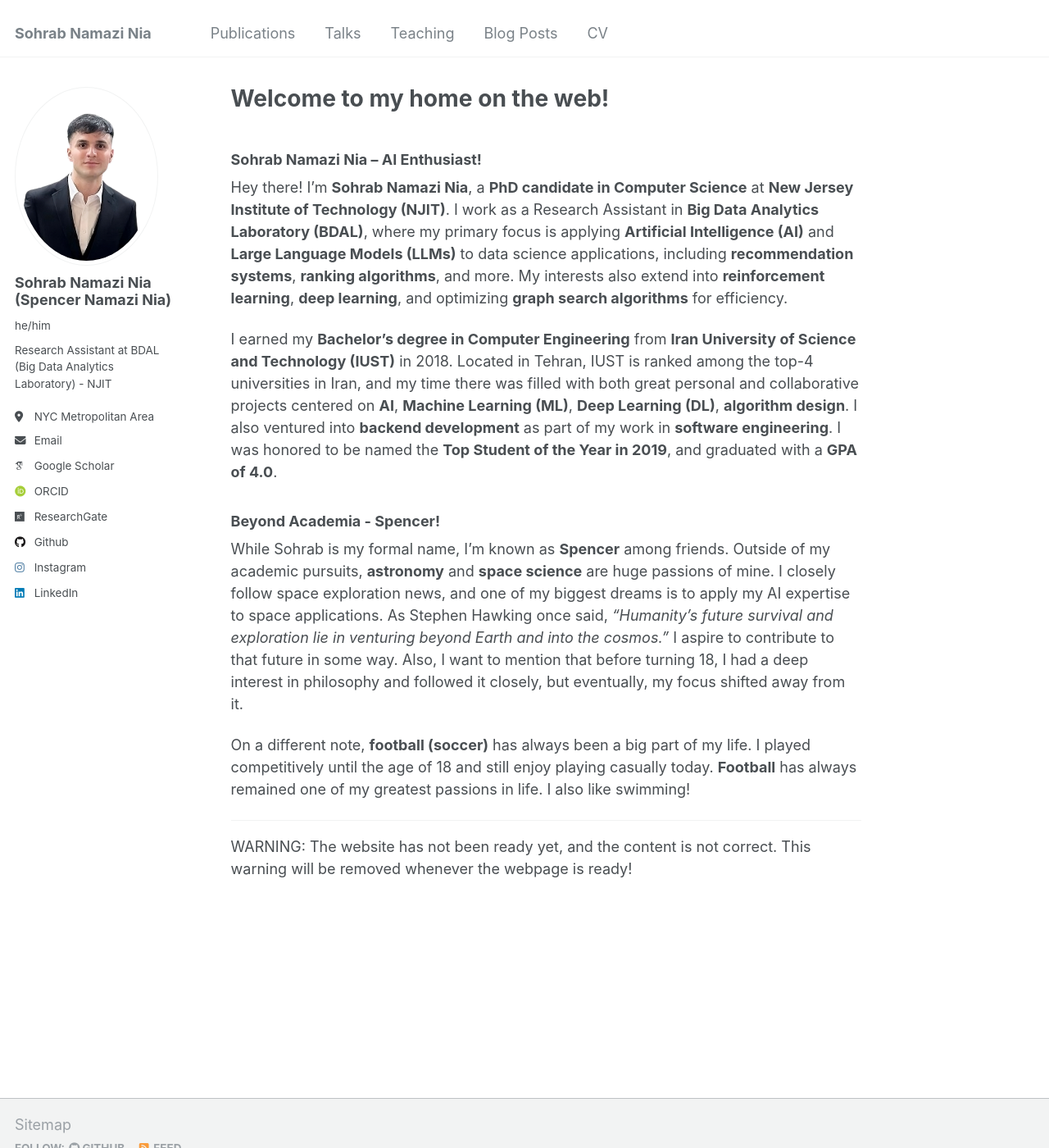
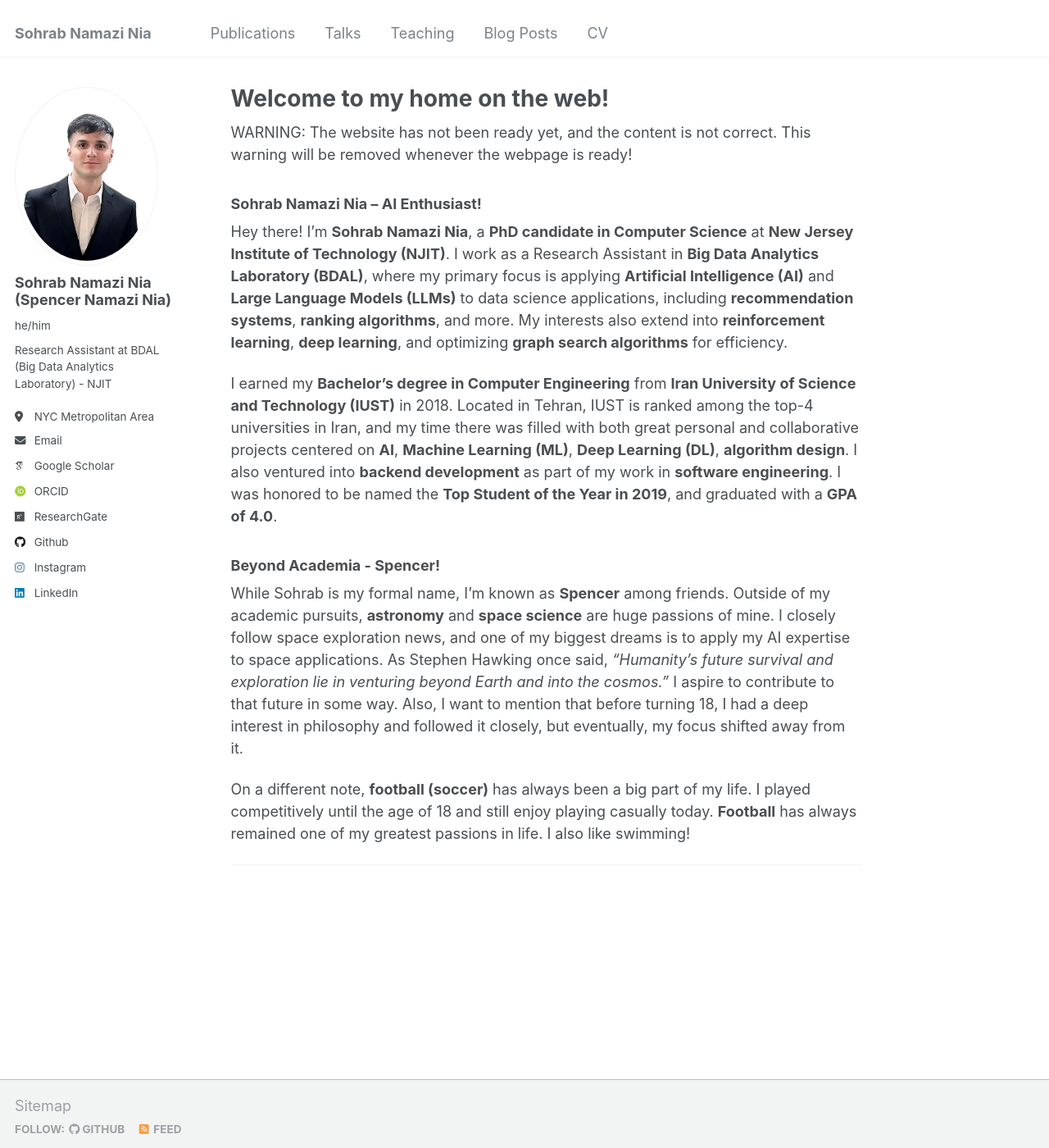
Before and after one commit to sohrabnamazinia/sohrabnamazinia.github.io, a Jekyll site: the page built from _pages/about.md, in a window 1280 px wide and 1400 px high. Shown: the whole window at 82% size. Built offline with Jekyll 4.4.1, drawn with Linux system fonts in a browser that asks for light colours; some web fonts are replaced; part of the change alters nothing that is shown.

```diff
--- a/_pages/about.md
+++ b/_pages/about.md
@@ -6,6 +6,8 @@ redirect_from:
   - /about/
   - /about.html
 ---
+
+WARNING: The website has not been ready yet, and the content is not correct. This warning will be removed whenever the webpage is ready!
 
 
 ### Sohrab Namazi Nia – AI Enthusiast!
@@ -21,7 +23,3 @@ While Sohrab is my formal name, I'm known as **Spencer** among friends. Outside
 On a different note, **football (soccer)** has always been a big part of my life. I played competitively until the age of 18 and still enjoy playing casually today. **Football** has always remained one of my greatest passions in life. I also like swimming!
 
 ---
-
-
-
-WARNING: The website has not been ready yet, and the content is not correct. This warning will be removed whenever the webpage is ready!
```
